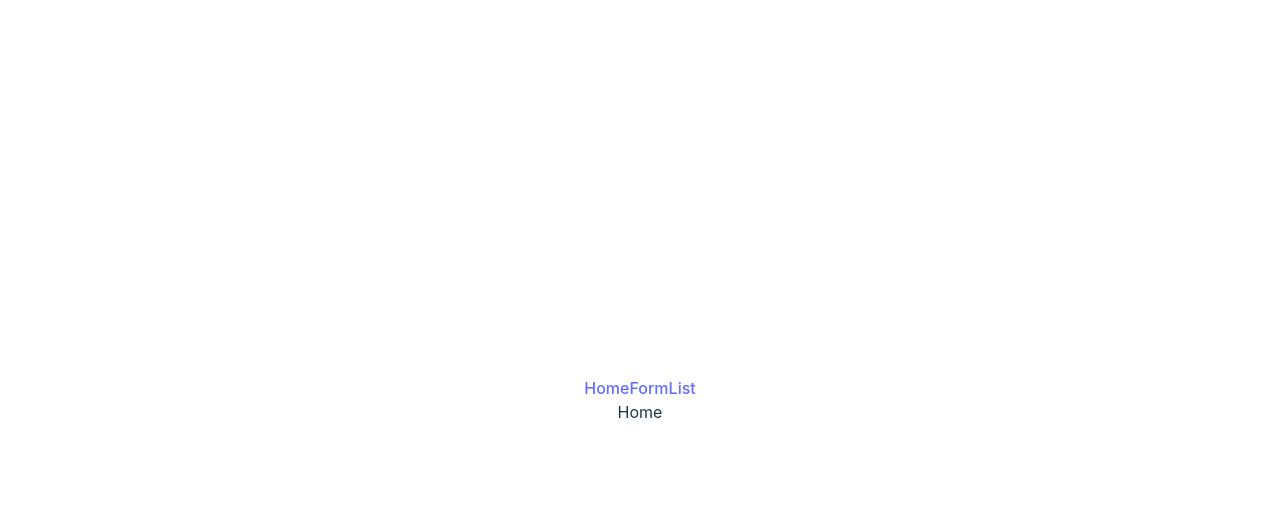
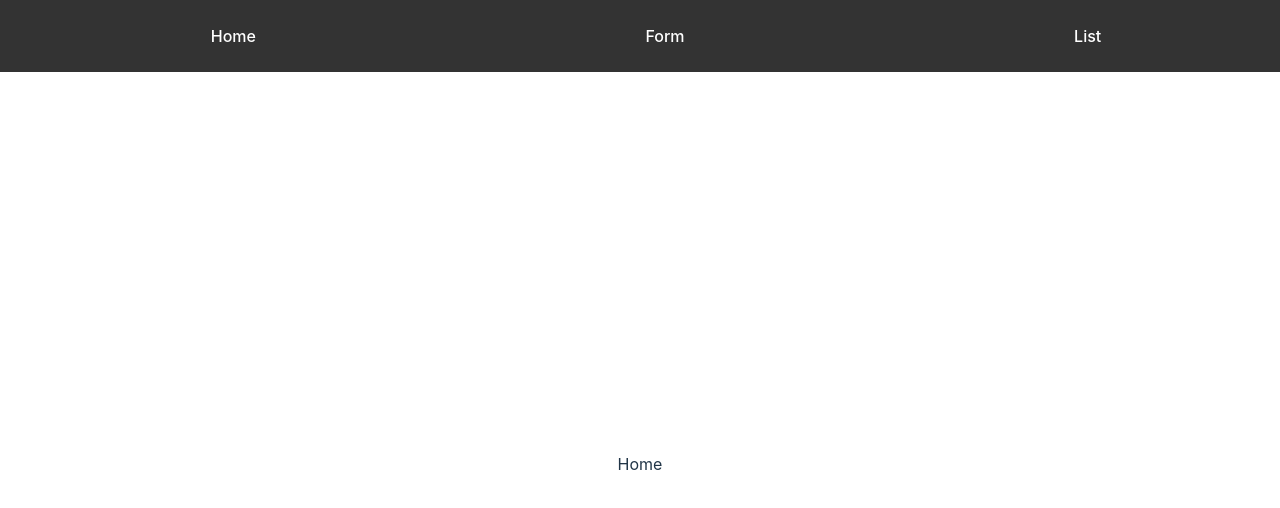
Before and after one commit to sentobc13/Web-libros-react, a React (Vite) app: page / in a window 1280 px wide. Shown: the top 508 px of the page. Built offline with nearby package versions, Linux system fonts and the light colour scheme.

Commit message:
Header css

```diff
--- /dev/null
+++ b/src/components/Header/Header.css
@@ -0,0 +1,34 @@
+.menu {
+    background-color: #333;
+    padding: 1rem;
+    display: flex;
+    justify-content: space-around;
+    align-items: center;
+    position: fixed;
+    top: 0;
+    left: 0;
+    width: 100%;
+    z-index: 1000;
+  }
+
+  .menu a {
+    color: white;
+    text-decoration: none;
+    padding: 0.5rem 1rem;
+    transition: background-color 0.3s ease;
+  }
+
+  .menu a:hover {
+    background-color: #575757;
+    border-radius: 5px;
+  }
+
+  .menu a:active {
+    background-color: #4CAF50;
+    border-radius: 5px;
+  }
+
+
+  body {
+    padding-top: 4rem;
+  }
--- a/src/components/Header.jsx
+++ b/src/components/Header/Header.jsx
@@ -1,5 +1,6 @@
 import { Link } from 'react-router-dom'
 import React from 'react'
+import './Header.css';
 
 const Header = () => {
   return (
```
Also changed, not shown: src/App.jsx (+4 -4 lines), src/components/Footer/Footer.jsx (renamed from src/components/Footer.jsx), src/components/Form/Form.jsx (renamed from src/components/Form.jsx), src/components/Home/Home.jsx (renamed from src/components/Home.jsx), src/components/ListNews/ListNews.jsx (renamed from src/components/ListNews.jsx).
